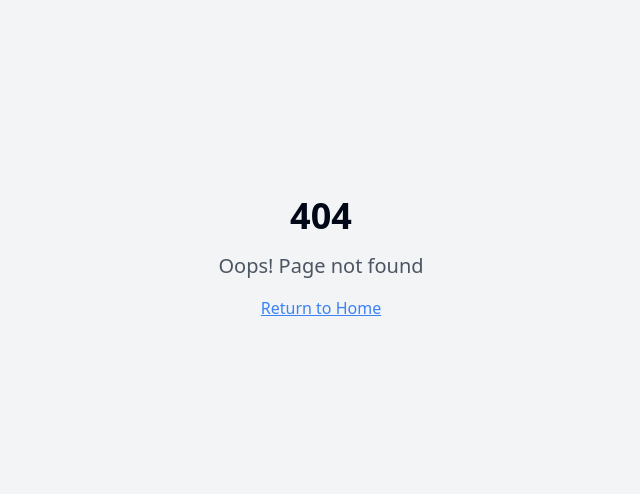
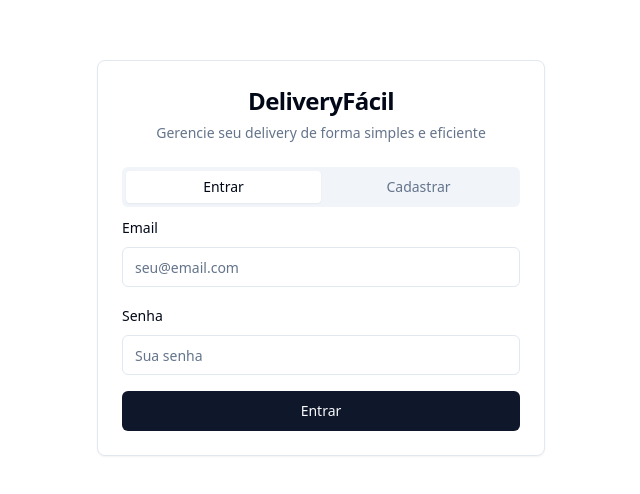
Before and after one commit to Rafael-web-ninja/delivery-food, a React (Vite) app: page /auth in a window 1280 px wide. Before the commit this address had no page. Shown: the part 142-636 px from the top of the page, without its empty margins (319-959 px from the left). Built offline with nearby package versions, Linux system fonts and the light colour scheme.

Commit message:
Continue Phase 1
Continue implementing Phase 1 of the project, which focuses on the foundation of the multi-tenant system. This includes setting up the necessary database structures, authentication, and authorization for different user roles.

```diff
--- a/src/App.tsx
+++ b/src/App.tsx
@@ -3,24 +3,29 @@ import { Toaster as Sonner } from "@/components/ui/sonner";
 import { TooltipProvider } from "@/components/ui/tooltip";
 import { QueryClient, QueryClientProvider } from "@tanstack/react-query";
 import { BrowserRouter, Routes, Route } from "react-router-dom";
+import { AuthProvider } from "@/hooks/useAuth";
 import Index from "./pages/Index";
+import Auth from "./pages/Auth";
 import NotFound from "./pages/NotFound";
 
 const queryClient = new QueryClient();
 
 const App = () => (
   <QueryClientProvider client={queryClient}>
+    <AuthProvider>
       <TooltipProvider>
         <Toaster />
         <Sonner />
         <BrowserRouter>
           <Routes>
             <Route path="/" element={<Index />} />
+            <Route path="/auth" element={<Auth />} />
             {/* ADD ALL CUSTOM ROUTES ABOVE THE CATCH-ALL "*" ROUTE */}
             <Route path="*" element={<NotFound />} />
           </Routes>
         </BrowserRouter>
       </TooltipProvider>
+    </AuthProvider>
   </QueryClientProvider>
 );
 
--- /dev/null
+++ b/src/hooks/useAuth.tsx
@@ -0,0 +1,89 @@
+import { useState, useEffect, createContext, useContext } from 'react';
+import { User, Session } from '@supabase/supabase-js';
+import { supabase } from '@/integrations/supabase/client';
+
+interface AuthContextType {
+  user: User | null;
+  session: Session | null;
+  signUp: (email: string, password: string, businessName?: string) => Promise<{ error: any }>;
+  signIn: (email: string, password: string) => Promise<{ error: any }>;
+  signOut: () => Promise<void>;
+  loading: boolean;
+}
+
+const AuthContext = createContext<AuthContextType | undefined>(undefined);
+
+export const AuthProvider = ({ children }: { children: React.ReactNode }) => {
+  const [user, setUser] = useState<User | null>(null);
+  const [session, setSession] = useState<Session | null>(null);
+  const [loading, setLoading] = useState(true);
+
+  useEffect(() => {
+    // Set up auth state listener FIRST
+    const { data: { subscription } } = supabase.auth.onAuthStateChange(
+      (event, session) => {
+        setSession(session);
+        setUser(session?.user ?? null);
+        setLoading(false);
+      }
+    );
+
+    // THEN check for existing session
+    supabase.auth.getSession().then(({ data: { session } }) => {
+      setSession(session);
+      setUser(session?.user ?? null);
+      setLoading(false);
+    });
+
+    return () => subscription.unsubscribe();
+  }, []);
+
+  const signUp = async (email: string, password: string, businessName?: string) => {
+    const redirectUrl = `${window.location.origin}/`;
+
+    const { error } = await supabase.auth.signUp({
+      email,
+      password,
+      options: {
+        emailRedirectTo: redirectUrl,
+        data: {
+          business_name: businessName
+        }
+      }
+    });
+    return { error };
+  };
+
+  const signIn = async (email: string, password: string) => {
+    const { error } = await supabase.auth.signInWithPassword({
+      email,
+      password,
+    });
+    return { error };
+  };
+
+  const signOut = async () => {
+    await supabase.auth.signOut();
+  };
+
+  return (
+    <AuthContext.Provider value={{
+      user,
+      session,
+      signUp,
+      signIn,
+      signOut,
+      loading
+    }}>
+      {children}
+    </AuthContext.Provider>
+  );
+};
+
+export const useAuth = () => {
+  const context = useContext(AuthContext);
+  if (context === undefined) {
+    throw new Error('useAuth must be used within an AuthProvider');
+  }
+  return context;
+};
--- /dev/null
+++ b/src/pages/Auth.tsx
@@ -0,0 +1,178 @@
+import { useState } from 'react';
+import { useAuth } from '@/hooks/useAuth';
+import { Button } from '@/components/ui/button';
+import { Input } from '@/components/ui/input';
+import { Label } from '@/components/ui/label';
+import { Card, CardContent, CardDescription, CardHeader, CardTitle } from '@/components/ui/card';
+import { Tabs, TabsContent, TabsList, TabsTrigger } from '@/components/ui/tabs';
+import { useToast } from '@/hooks/use-toast';
+import { useNavigate } from 'react-router-dom';
+import { useEffect } from 'react';
+
+const Auth = () => {
+  const [email, setEmail] = useState('');
+  const [password, setPassword] = useState('');
+  const [businessName, setBusinessName] = useState('');
+  const [loading, setLoading] = useState(false);
+  const { signUp, signIn, user } = useAuth();
+  const { toast } = useToast();
+  const navigate = useNavigate();
+
+  useEffect(() => {
+    if (user) {
+      navigate('/');
+    }
+  }, [user, navigate]);
+
+  const handleSignUp = async (e: React.FormEvent) => {
+    e.preventDefault();
+    if (!email || !password || !businessName) {
+      toast({
+        title: "Erro",
+        description: "Preencha todos os campos",
+        variant: "destructive"
+      });
+      return;
+    }
+
+    setLoading(true);
+    const { error } = await signUp(email, password, businessName);
+
+    if (error) {
+      toast({
+        title: "Erro no cadastro",
+        description: error.message === 'User already registered'
+          ? 'Este email já está cadastrado'
+          : error.message,
+        variant: "destructive"
+      });
+    } else {
+      toast({
+        title: "Cadastro realizado!",
+        description: "Verifique seu email para confirmar a conta",
+      });
+    }
+    setLoading(false);
+  };
+
+  const handleSignIn = async (e: React.FormEvent) => {
+    e.preventDefault();
+    if (!email || !password) {
+      toast({
+        title: "Erro",
+        description: "Preencha email e senha",
+        variant: "destructive"
+      });
+      return;
+    }
+
+    setLoading(true);
+    const { error } = await signIn(email, password);
+
+    if (error) {
+      toast({
+        title: "Erro no login",
+        description: error.message === 'Invalid login credentials'
+          ? 'Email ou senha incorretos'
+          : error.message,
+        variant: "destructive"
+      });
+    }
+    setLoading(false);
+  };
+
+  return (
+    <div className="min-h-screen flex items-center justify-center bg-background p-4">
+      <Card className="w-full max-w-md">
+        <CardHeader className="text-center">
+          <CardTitle className="text-2xl font-bold">DeliveryFácil</CardTitle>
+          <CardDescription>
+            Gerencie seu delivery de forma simples e eficiente
+          </CardDescription>
+        </CardHeader>
+        <CardContent>
+          <Tabs defaultValue="login" className="w-full">
+            <TabsList className="grid w-full grid-cols-2">
+              <TabsTrigger value="login">Entrar</TabsTrigger>
+              <TabsTrigger value="signup">Cadastrar</TabsTrigger>
+            </TabsList>
+
+            <TabsContent value="login">
+              <form onSubmit={handleSignIn} className="space-y-4">
+                <div className="space-y-2">
+                  <Label htmlFor="email">Email</Label>
+                  <Input
+                    id="email"
+                    type="email"
+                    value={email}
+                    onChange={(e) => setEmail(e.target.value)}
+                    placeholder="seu@email.com"
+                    required
+                  />
+                </div>
+                <div className="space-y-2">
+                  <Label htmlFor="password">Senha</Label>
+                  <Input
+                    id="password"
+                    type="password"
+                    value={password}
+                    onChange={(e) => setPassword(e.target.value)}
+                    placeholder="Sua senha"
+                    required
+                  />
+                </div>
+                <Button type="submit" className="w-full" disabled={loading}>
+                  {loading ? 'Entrando...' : 'Entrar'}
+                </Button>
+              </form>
+            </TabsContent>
+
+            <TabsContent value="signup">
+              <form onSubmit={handleSignUp} className="space-y-4">
+                <div className="space-y-2">
+                  <Label htmlFor="businessName">Nome do seu Delivery</Label>
+                  <Input
+                    id="businessName"
+                    type="text"
+                    value={businessName}
+                    onChange={(e) => setBusinessName(e.target.value)}
+                    placeholder="Ex: Pizzaria do João"
+                    required
+                  />
+                </div>
+                <div className="space-y-2">
+                  <Label htmlFor="signup-email">Email</Label>
+                  <Input
+                    id="signup-email"
+                    type="email"
+                    value={email}
+                    onChange={(e) => setEmail(e.target.value)}
+                    placeholder="seu@email.com"
+                    required
+                  />
+                </div>
+                <div className="space-y-2">
+                  <Label htmlFor="signup-password">Senha</Label>
+                  <Input
+                    id="signup-password"
+                    type="password"
+                    value={password}
+                    onChange={(e) => setPassword(e.target.value)}
+                    placeholder="Mínimo 6 caracteres"
+                    required
+                    minLength={6}
+                  />
+                </div>
+                <Button type="submit" className="w-full" disabled={loading}>
+                  {loading ? 'Cadastrando...' : 'Cadastrar Delivery'}
+                </Button>
+              </form>
+            </TabsContent>
+          </Tabs>
+        </CardContent>
+      </Card>
+    </div>
+  );
+};
+
+export default Auth;
--- a/src/pages/Index.tsx
+++ b/src/pages/Index.tsx
@@ -1,12 +1,56 @@
-// Update this page (the content is just a fallback if you fail to update the page)
+import { useAuth } from '@/hooks/useAuth';
+import { Button } from '@/components/ui/button';
+import { useNavigate } from 'react-router-dom';
+import { useEffect } from 'react';
 
 const Index = () => {
+  const { user, signOut, loading } = useAuth();
+  const navigate = useNavigate();
+
+  useEffect(() => {
+    if (!loading && !user) {
+      navigate('/auth');
+    }
+  }, [user, loading, navigate]);
+
+  if (loading) {
+    return (
+      <div className="min-h-screen flex items-center justify-center bg-background">
+        <div className="text-center">
+          <p className="text-xl text-muted-foreground">Carregando...</p>
+        </div>
+      </div>
+    );
+  }
+
+  if (!user) {
+    return null;
+  }
+
   return (
-    <div className="min-h-screen flex items-center justify-center bg-background">
-      <div className="text-center">
-        <h1 className="text-4xl font-bold mb-4">Welcome to Your Blank App</h1>
-        <p className="text-xl text-muted-foreground">Start building your amazing project here!</p>
-      </div>
+    <div className="min-h-screen bg-background">
+      <header className="border-b">
+        <div className="container mx-auto px-4 py-4 flex justify-between items-center">
+          <h1 className="text-2xl font-bold">DeliveryFácil</h1>
+          <div className="flex items-center gap-4">
+            <span className="text-sm text-muted-foreground">
+              {user.email}
+            </span>
+            <Button variant="outline" onClick={signOut}>
+              Sair
+            </Button>
+          </div>
+        </div>
+      </header>
+
+      <main className="container mx-auto px-4 py-8">
+        <div className="text-center">
+          <h2 className="text-3xl font-bold mb-4">Bem-vindo ao seu painel!</h2>
+          <p className="text-xl text-muted-foreground">
+            Em breve você poderá gerenciar seu delivery aqui.
+          </p>
+        </div>
+      </main>
     </div>
   );
 };
```
Lines whose indentation alone changed are shown as unchanged.
